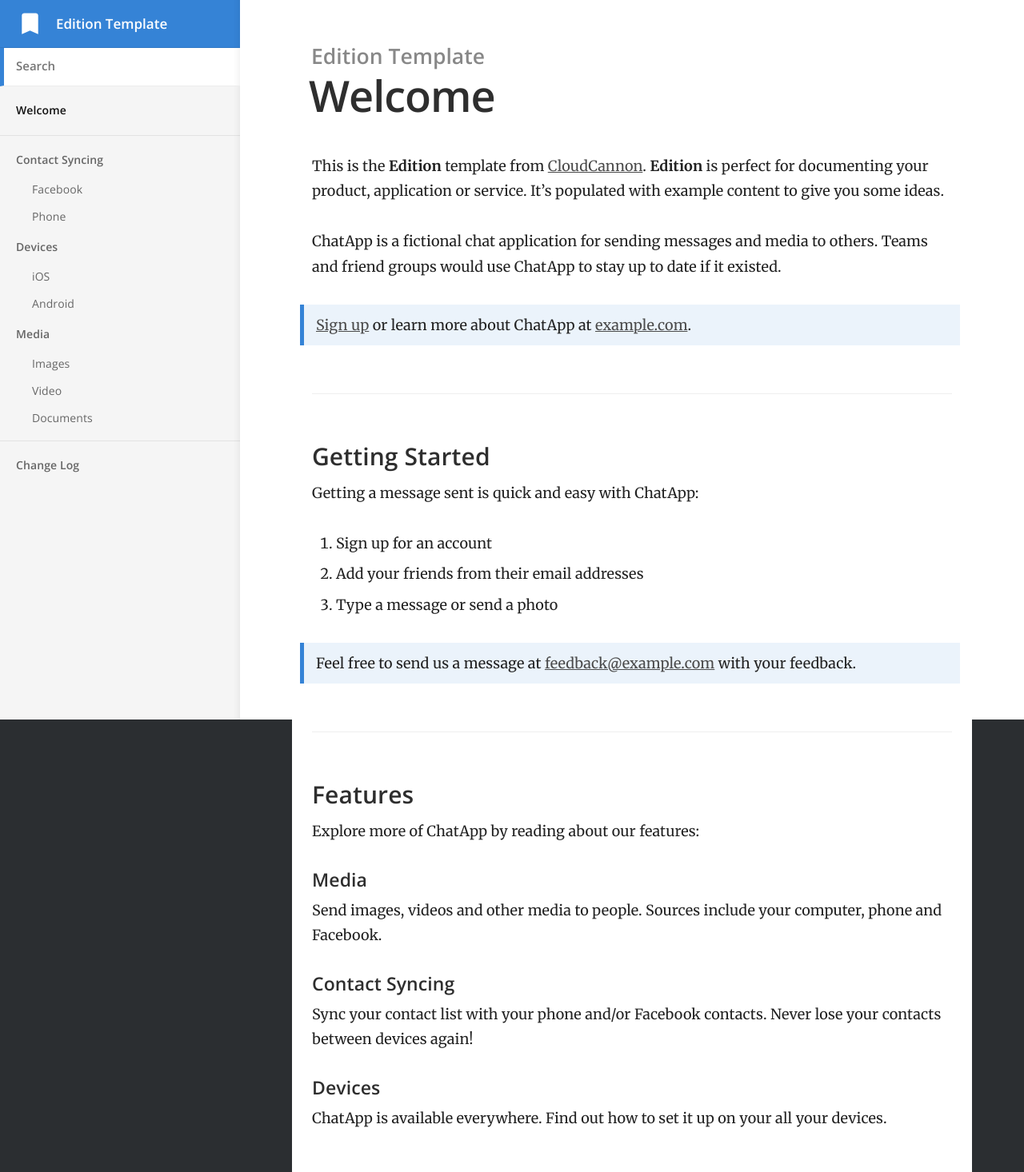
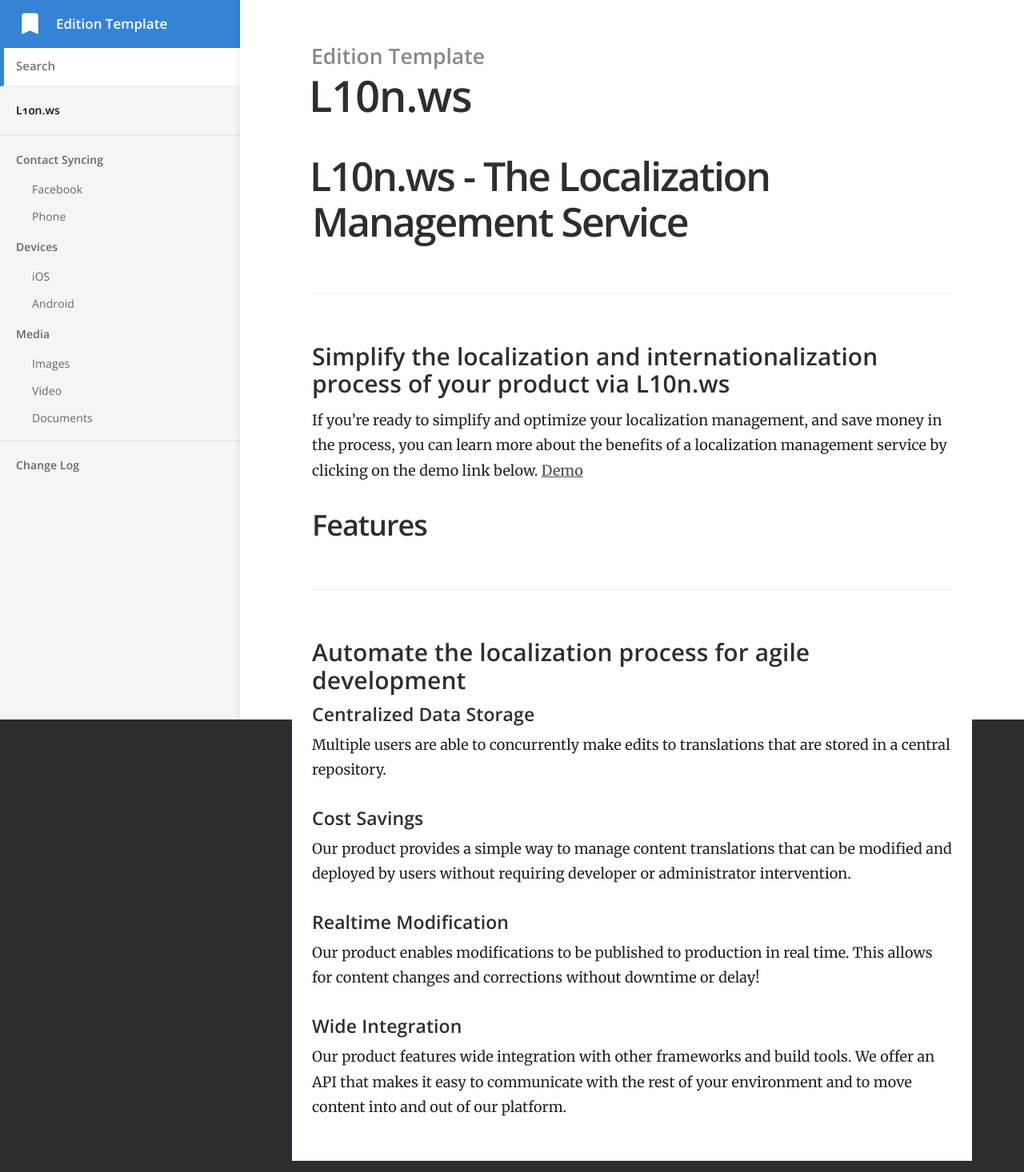
Before and after one commit to l10nws/docs, a Jekyll site: the page built from index.md, in a window 1280 px wide. Shown: the whole page at 80% size. Built offline with Jekyll 4.4.1, drawn with Linux system fonts in a browser that asks for light colours.

```diff
--- a/index.md
+++ b/index.md
@@ -1,38 +1,29 @@
 ---
-title: Welcome
+title: L10n.ws
 ---
 
-This is the **Edition** template from [CloudCannon](http://cloudcannon.com/).
-**Edition** is perfect for documenting your product, application or service.
-It's populated with example content to give you some ideas.
+# L10n.ws - The Localization Management Service
+### Simplify the localization and internationalization process of your product via L10n.ws
 
-ChatApp is a fictional chat application for sending messages and media to others.
-Teams and friend groups would use ChatApp to stay up to date if it existed.
+If you're ready to simplify and optimize your localization management, and save money in the process,
+you can learn more about the benefits of a localization management service by clicking on the demo link below.
+[Demo](https://l10n.ws/demo)
 
-> [Sign up](http://example.com/signup) or learn more about ChatApp at [example.com](http://example.com/).
+## Features
+### Automate the localization process for agile development
 
-### Getting Started
+#### Centralized Data Storage
 
-Getting a message sent is quick and easy with ChatApp:
+Multiple users are able to concurrently make edits to translations that are stored in a central repository.
 
-1. Sign up for an account
-2. Add your friends from their email addresses
-3. Type a message or send a photo
+#### Cost Savings
 
-> Feel free to send us a message at [feedback@example.com](mailto:feedback@example.com) with your feedback.
+Our product provides a simple way to manage content translations that can be modified and deployed by users without requiring developer or administrator intervention.
 
-### Features
+#### Realtime Modification
 
-Explore more of ChatApp by reading about our features:
+Our product enables modifications to be published to production in real time. This allows for content changes and corrections without downtime or delay!
 
-#### Media
+#### Wide Integration
 
-Send images, videos and other media to people. Sources include your computer, phone and Facebook.
-
-#### Contact Syncing
-
-Sync your contact list with your phone and/or Facebook contacts. Never lose your contacts between devices again!
-
-#### Devices
-
-ChatApp is available everywhere. Find out how to set it up on your all your devices.
+Our product features wide integration with other frameworks and build tools. We offer an API that makes it easy to communicate with the rest of your environment and to move content into and out of our platform.
```
Also changed, not shown: images/favicon.png, 14 other files.
